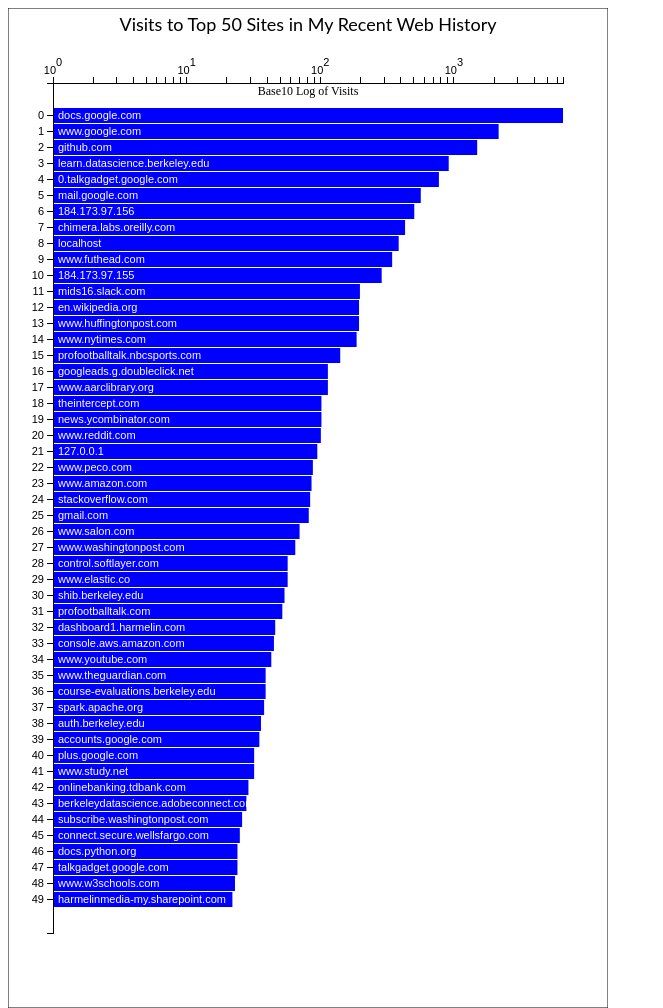
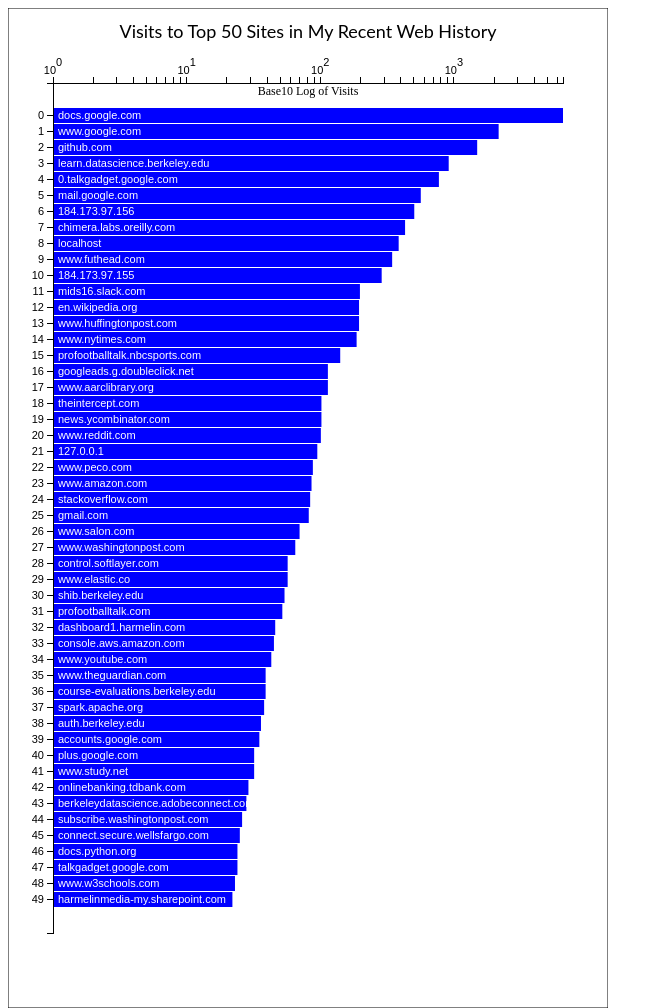
Before and after one commit to calhank/calhank.github.io, a plain HTML site: page d3fun/week4.html in a window 1280 px wide. Shown: the whole page, without its empty margins (0-663 px from the left). Drawn offline with nearby package versions, Linux system fonts and the light colour scheme.

Commit message:
Update week4.html

```diff
--- a/d3fun/week4.html
+++ b/d3fun/week4.html
@@ -144,7 +144,7 @@
 			svg.append("text")
 				.attr({
 					x: pwidth / 2,
-					y: minh * .3,
+					y: minh * .4,
 					'text-anchor': 'middle',
 					class: 'title'
 				})
```
